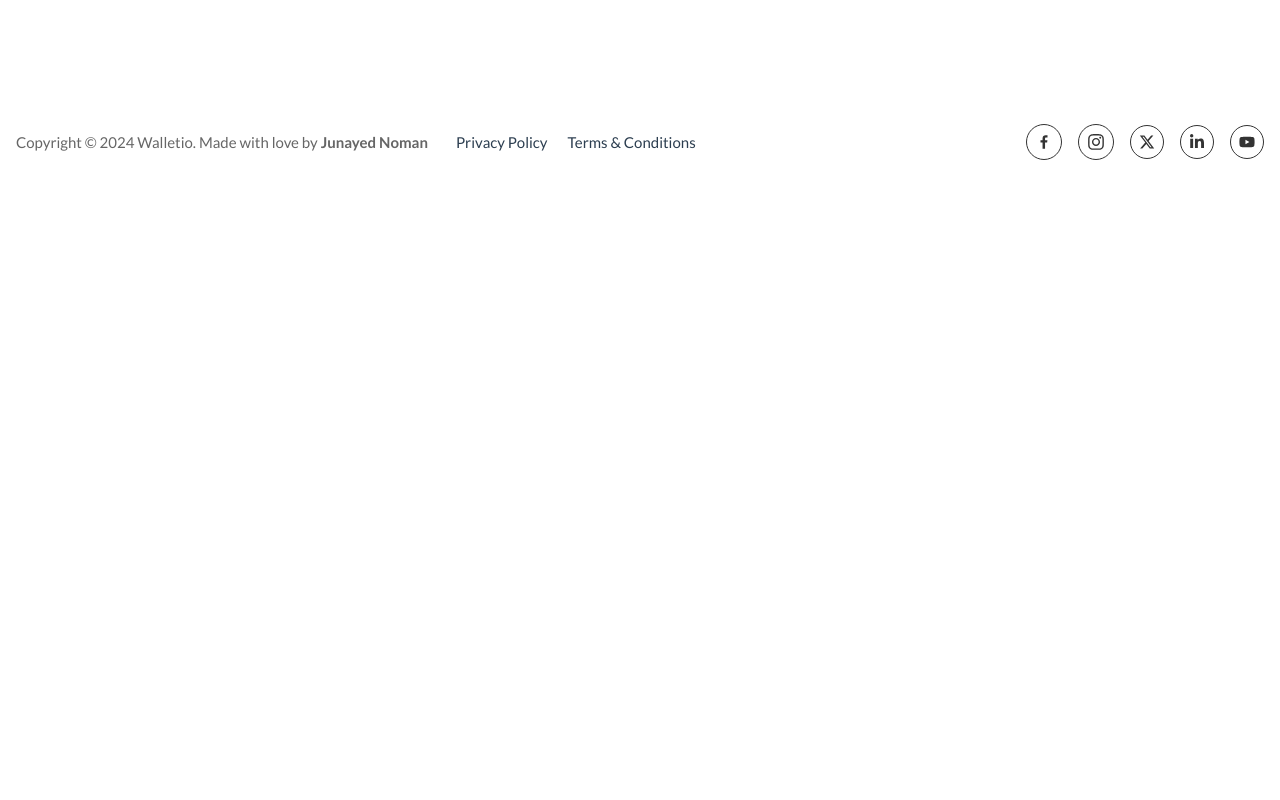
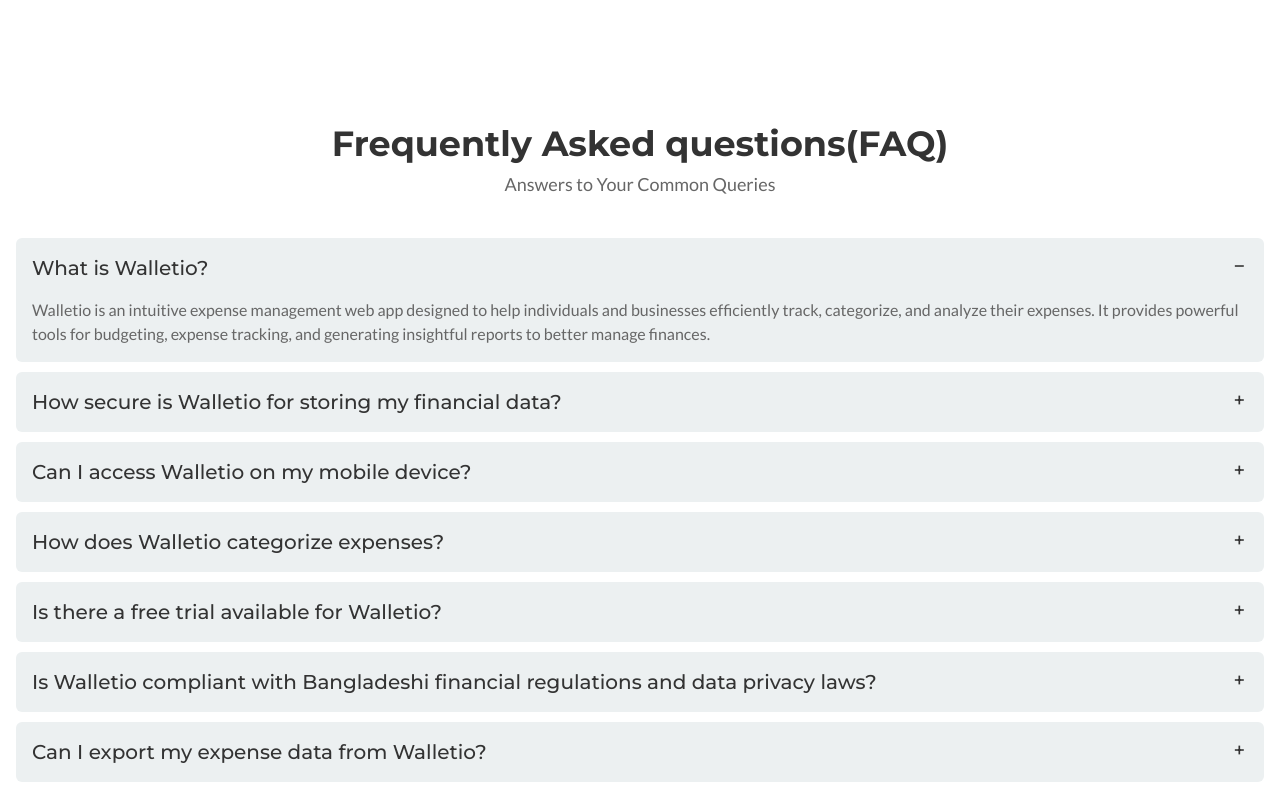
Before and after one commit to junayednoman/walletio, a Next.js app: page / in a window 1280 px wide. Shown: the part 2540-3340 px from the top of the page. Before the commit the page ends 2748 px from the top, so only its background shows below. Built offline with nearby package versions, Linux system fonts and the light colour scheme.

Commit message:
faq section design done

```diff
--- a/package.json
+++ b/package.json
@@ -11,6 +11,7 @@
   "dependencies": {
     "@emotion/react": "^11.11.4",
     "@emotion/styled": "^11.11.0",
+    "@mui/icons-material": "^5.15.14",
     "@mui/material": "^5.15.14",
     "next": "14.1.4",
     "react": "^18",
@@ -20,6 +21,7 @@
   },
   "devDependencies": {
     "autoprefixer": "^10.0.1",
+    "daisyui": "^4.9.0",
     "eslint": "^8",
     "eslint-config-next": "14.1.4",
     "postcss": "^8",
--- a/src/app/error.js
+++ b/src/app/error.js
@@ -6,7 +6,7 @@
     return (
         <div className="flex  flex-col justify-center items-center h-screen mx-4">
             <h3 className="text-5xl text-center mb-12">Oops! Something went wrong!</h3>
-            <div onClick={() => reset()}>
+            <div onClick={() => location.reload()}>
                 <PrimaryBtn big={true} text="try again" />
             </div>
         </div>
--- a/src/app/globals.css
+++ b/src/app/globals.css
@@ -27,16 +27,22 @@
     background: linear-gradient(135deg, #f9ce34, #ee2a7b, #6228d7);
 }
 
-.MuiBox-root .css-19kzrtu{
+.MuiBox-root .css-19kzrtu {
     padding: 0 !important;
 }
 
-.css-1h9z7r5-MuiButtonBase-root-MuiTab-root.Mui-selected{
+.css-1h9z7r5-MuiButtonBase-root-MuiTab-root.Mui-selected {
     color: #000;
 }
-.css-10d9dml-MuiTabs-indicator{
+
+.css-10d9dml-MuiTabs-indicator {
     background-color: #000;
 }
-.mui_tabs{
+
+.mui_tabs {
     font-family: "Lato", sans-serif;
 }
+
+.collapse {
+    margin: 10px 0;
+}
--- a/src/app/page.js
+++ b/src/app/page.js
@@ -2,6 +2,7 @@
 import Header from "./layout/Header";
 import About from "./sections/About";
 import Banner from "./sections/Banner";
+import Faq from "./sections/Faq";
 import Features from "./sections/Features";
 import Testimonial from "./sections/Testimonial";
 
@@ -13,6 +14,7 @@
       <About />
       <Features />
       <Testimonial />
+      <Faq />
       <Footer></Footer>
     </div>
   );
--- /dev/null
+++ b/src/app/sections/Faq.jsx
@@ -0,0 +1,78 @@
+import BodyContainer from "../components/BodyContainer";
+import SectionTitle from "../components/SectionTitle";
+
+const Faq = () => {
+
+    return (
+        <div className="lg:mt-[130px] md:mt-[80px] mt-[50px] lg:mb-20 md:mb-12 mb-10">
+            <BodyContainer>
+                <SectionTitle title="Frequently Asked questions(FAQ)" subtitle="Answers to Your Common Queries" />
+                <div className="collapse collapse-plus bg-secondaryColor rounded-md">
+                    <input type="radio" name="my-accordion-3" defaultChecked />
+                    <div className="collapse-title text-xl font-medium">
+                        What is Walletio?
+                    </div>
+                    <div className="collapse-content">
+                        <p>Walletio is an intuitive expense management web app designed to help individuals and businesses efficiently track, categorize, and analyze their expenses. It provides powerful tools for budgeting, expense tracking, and generating insightful reports to better manage finances.</p>
+                    </div>
+                </div>
+                <div className="collapse collapse-plus bg-secondaryColor rounded-md">
+                    <input type="radio" name="my-accordion-3" />
+                    <div className="collapse-title text-xl font-medium">
+                        How secure is Walletio for storing my financial data?
+                    </div>
+                    <div className="collapse-content">
+                        <p>Walletio prioritizes the security and privacy of your financial data. We utilize industry-standard encryption protocols to secure all data transmitted between your device and our servers. Additionally, our servers are hosted in secure data centers with robust security measures to safeguard your data against unauthorized access.</p>
+                    </div>
+                </div>
+                <div className="collapse collapse-plus bg-secondaryColor rounded-md">
+                    <input type="radio" name="my-accordion-3" />
+                    <div className="collapse-title text-xl font-medium">
+                        Can I access Walletio on my mobile device?
+                    </div>
+                    <div className="collapse-content">
+                        <p>Yes, Walletio is fully optimized for mobile devices, allowing you to access your expense data anytime, anywhere. Whether you're using a smartphone or tablet, you can conveniently manage your expenses on the go through Walletio's responsive web interface.</p>
+                    </div>
+                </div>
+                <div className="collapse collapse-plus bg-secondaryColor rounded-md">
+                    <input type="radio" name="my-accordion-3" />
+                    <div className="collapse-title text-xl font-medium">
+                        How does Walletio categorize expenses?
+                    </div>
+                    <div className="collapse-content">
+                        <p>Walletio offers a customizable categorization system that enables you to categorize expenses according to your preferences. You can create custom categories tailored to your specific needs and easily assign expenses to these categories. Walletio also provides intelligent categorization suggestions to streamline the process.</p>
+                    </div>
+                </div>
+                <div className="collapse collapse-plus bg-secondaryColor rounded-md">
+                    <input type="radio" name="my-accordion-3" />
+                    <div className="collapse-title text-xl font-medium">
+                        Is there a free trial available for Walletio?
+                    </div>
+                    <div className="collapse-content">
+                        <p>Yes, Walletio offers a free trial period for new users to experience the full functionality of the app. During the trial period, you'll have access to all features, including budgeting tools, expense tracking, and reporting capabilities. At the end of the trial, you'll have the option to subscribe to a paid plan to continue using Walletio.</p>
+                    </div>
+                </div>
+                <div className="collapse collapse-plus bg-secondaryColor rounded-md">
+                    <input type="radio" name="my-accordion-3" />
+                    <div className="collapse-title text-xl font-medium">
+                        Is Walletio compliant with Bangladeshi financial regulations and data privacy laws?
+                    </div>
+                    <div className="collapse-content">
+                        <p>Absolutely, Walletio prioritizes compliance with Bangladeshi financial regulations and data privacy laws to ensure the security and confidentiality of your financial information. Our platform adheres to strict data protection standards and employs robust encryption measures to safeguard your sensitive data. You can trust Walletio to handle your financial information with the utmost care and compliance with Bangladeshi laws and regulations.</p>
+                    </div>
+                </div>
+                <div className="collapse collapse-plus bg-secondaryColor rounded-md">
+                    <input type="radio" name="my-accordion-3" />
+                    <div className="collapse-title text-xl font-medium">
+                        Can I export my expense data from Walletio?
+                    </div>
+                    <div className="collapse-content">
+                        <p>Yes, Walletio provides the option to export your expense data for further analysis or backup purposes. You can easily export your expenses in various formats, such as CSV (Comma-Separated Values) or PDF, making it convenient to share reports with accountants, import data into other financial software, or maintain your own records offline.</p>
+                    </div>
+                </div>
+            </BodyContainer>
+        </div>
+    );
+};
+
+export default Faq;
--- a/src/app/sections/Testimonial.jsx
+++ b/src/app/sections/Testimonial.jsx
@@ -62,7 +62,7 @@
                     }}
                 >
                     <Tabs
-                        className='min-w-[300px] font-montserrat'
+                        className='min-w-[270px] font-montserrat'
                         orientation="vertical"
                         variant="scrollable"
                         value={value}
@@ -72,7 +72,7 @@
                     >
                         <Tab className='font-montserrat' label="Entrepreneur" {...a11yProps(0)} />
                         <Tab className='font-montserrat' label="Freelancer" {...a11yProps(1)} />
-                        <Tab className='font-montserrat' label="Small Business Owner" {...a11yProps(2)} />
+                        <Tab className='font-montserrat' label="Content Creator" {...a11yProps(2)} />
                         <Tab className='font-montserrat' label="Traveler" {...a11yProps(3)} />
                     </Tabs>
                     <TabPanel value={value} index={0} className="pl-8">
--- a/tailwind.config.js
+++ b/tailwind.config.js
@@ -23,5 +23,5 @@
       },
     },
   },
-  plugins: [],
+  plugins: [require("daisyui")],
 };
```
Also changed, not shown: 2 other files (tests, documents, lock files or other folders).
